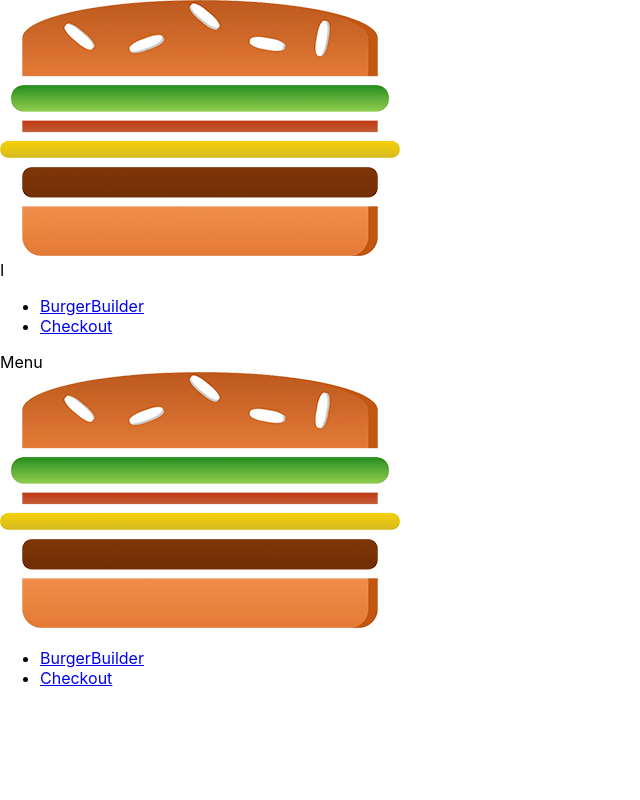
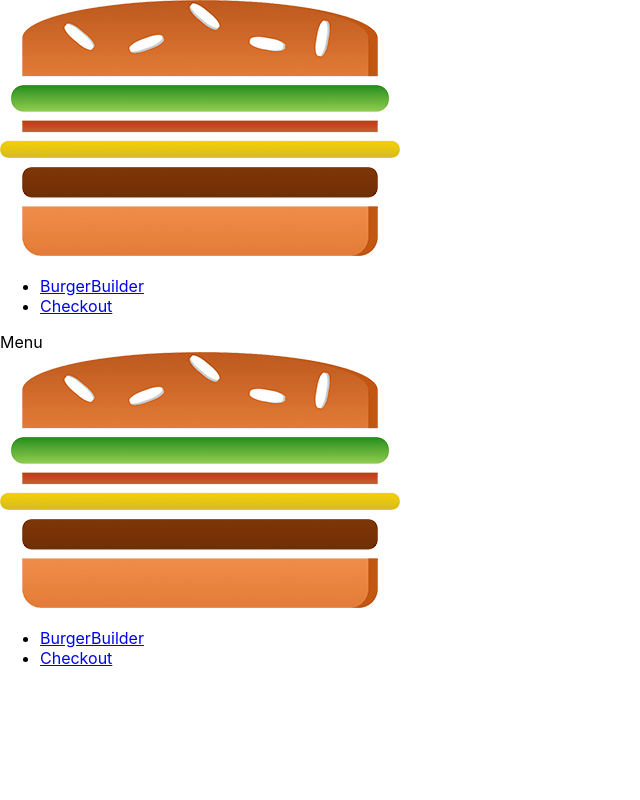
Before and after one commit to abhinav941/React, a React app: page / in a window 1280 px wide. Shown: the top 800 px of the page, without its empty margins (0-640 px from the left). Built offline with nearby package versions, Linux system fonts and the light colour scheme.

Commit message:
Side draw fixed ......... menu button to be added.

```diff
--- a/src/Component/Layout/Layout.js
+++ b/src/Component/Layout/Layout.js
@@ -1,21 +1,30 @@
-import React from 'react';
+import React, { Component } from 'react';
 import Aux from '../../hoc/Aux';
 import classes from './Layout.css';
 import Navigation from '../Navigation/Navigation';
 import SideDrawer from '../Navigation/SideDrawer/SideDrawer';
 
-const Layout=(props)=>{
-    return(
+class Layout extends Component {
+    state={
+        showSidedraw:true
+    }
+    closeBackdropHandler=()=>{
+        this.setState({
+            showSidedraw:false
+        })
+    }
+
+
+    render() {
+        return (
         <Aux>
-            <SideDrawer/>
-            <Navigation/>
+            <SideDrawer close={this.closeBackdropHandler} open={this.state.showSidedraw}/>
+            <Navigation />
             <main className={classes.main}>
-                {props.children}
+                {this.props.children}
             </main>
             <footer></footer>
-        </Aux>
-    );
-
-
+        </Aux>);
+    }
 }
 export default Layout;
--- a/src/Component/Navigation/Navigation.css
+++ b/src/Component/Navigation/Navigation.css
@@ -16,3 +16,9 @@
     height: 100%;
 
 }
+
+@media (max-width:499px){
+    .DesktopOnly{
+        display: none;
+    }
+}
--- a/src/Component/Navigation/Navigation.js
+++ b/src/Component/Navigation/Navigation.js
@@ -8,7 +8,7 @@ const Navigation =()=>(
     <header className={classes.Navigation}>
         <div>Menu</div>
         <Logo/>
-        <nav>
+        <nav className={classes.DesktopOnly}>
             <Items/>
         </nav>
     </header>
--- a/src/Component/Navigation/NavigationItems/NavigationItem/NavigationItem.css
+++ b/src/Component/Navigation/NavigationItems/NavigationItem/NavigationItem.css
@@ -1,3 +1,23 @@
+.NavigationItem{
+    margin:0;
+    box-sizing: border-box;
+    align-items: center;
+}
+
+.NavigationItem a{
+    text-decoration: none;
+    color:black;
+    display: block;
+    box-sizing: border-box;
+}
+
+.NavigationItem a:hover,
+.NavigationItem a:active,
+.NavigationItem .active{
+    color:blue;
+}
+
+@media (min-width:500px){
     .NavigationItem{
         margin:0;
         box-sizing: border-box;
@@ -22,3 +42,4 @@
         border-bottom:4px solid red;
         background-color: yellow
     }
+}
--- a/src/Component/Navigation/NavigationItems/NavigationItems.css
+++ b/src/Component/Navigation/NavigationItems/NavigationItems.css
@@ -2,7 +2,14 @@
     height:100%;
     display:flex;
     align-items: center;
+    flex-flow: column;
     padding:0;
     margin:0;
     list-style: none;
 }
+
+@media (min-width:500px){
+    .NavigationItems{
+        flex-flow:row;
+    }
+}
--- a/src/Component/Navigation/SideDrawer/SideDrawer.css
+++ b/src/Component/Navigation/SideDrawer/SideDrawer.css
@@ -19,7 +19,7 @@
     transform: translateX(-100%);
 }
 
-@media (min-width:550px){
+@media (min-width:500px){
     .SideDrawer{
         display: none;
     }
--- a/src/Component/Navigation/SideDrawer/SideDrawer.js
+++ b/src/Component/Navigation/SideDrawer/SideDrawer.js
@@ -2,15 +2,24 @@ import classes from './SideDrawer.css'
 import React from 'react'
 import Items from '../NavigationItems/NavigationItems';
 import Logo from '../../../UI/Logo/Logo';
+import Aux from '../../../hoc/Aux';
+import Backdrop from '../../../UI/BackDrop/Backdrop'
 
 const sideDrawer = (props) => {
+    let attackedClass=[classes.SideDrawer,classes.Close];
+    if(props.open){
+        attackedClass=[classes.SideDrawer,classes.Open]
+    }
     return (
-        <div className={classes.SideDrawer}>
-        <Logo/>
-            <nav>
-                I<Items/>
-            </nav>
-        </div>
+        <Aux>
+            <Backdrop show={props.open} clicked={props.close}/>
+            <div className={attackedClass.join(' ')}>
+                <Logo height="11%" />
+                <nav>
+                    <Items />
+                </nav>
+            </div>
+        </Aux>
     );
 }
 export default sideDrawer
--- a/src/UI/Logo/Logo.css
+++ b/src/UI/Logo/Logo.css
@@ -9,5 +9,4 @@
 
 .Logo img{
     height:100%;
-
 }
--- a/src/UI/Logo/Logo.js
+++ b/src/UI/Logo/Logo.js
@@ -2,8 +2,8 @@ import React from 'react';
 import classes from './Logo.css'
 import logo_img from '../../assets/Images/logo.png';
 
-const Logo =()=>(
-    <div className={classes.Logo}>
+const Logo =(props)=>(
+    <div className={classes.Logo} style={{height:props.height}}>
         <img src={logo_img} alt='MY Burger'/>
     </div>
 );
```
Lines whose indentation alone changed are shown as unchanged.
